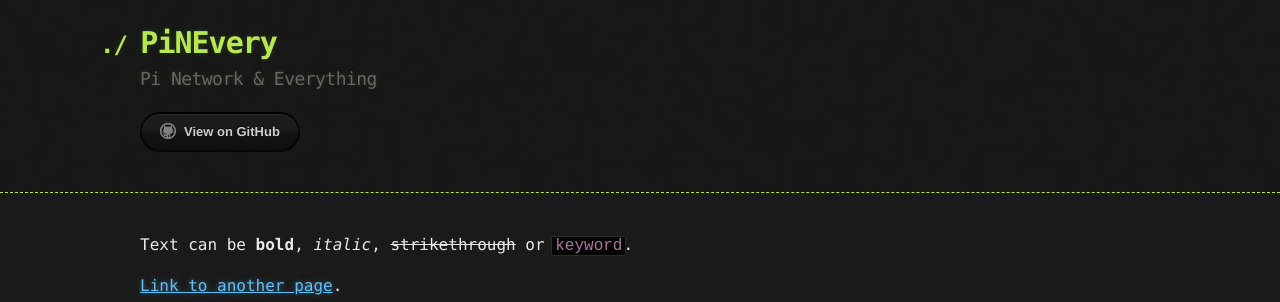
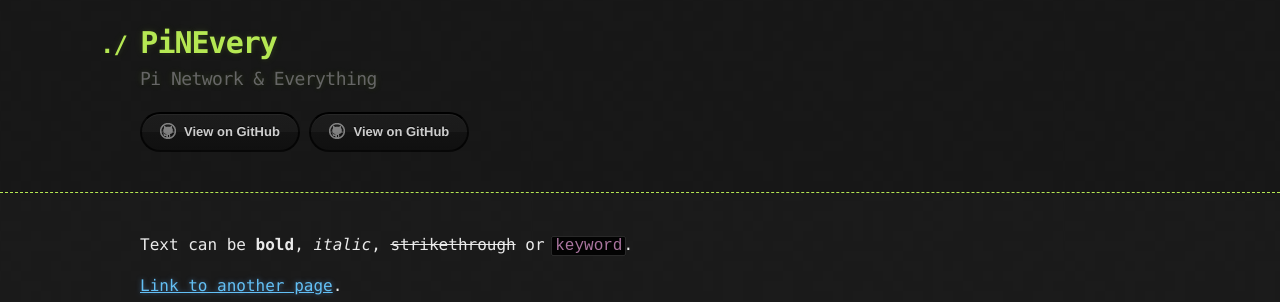
Before and after one commit to miraepa/pinevery, a Jekyll site: the page built from index.md, in a window 1280 px wide and 900 px high. Shown: the top 302 px of the window. Built offline with Jekyll 4.4.1, drawn with Linux system fonts in a browser that asks for light colours.

Commit message:
Update default.html

```diff
--- a/_layouts/default.html
+++ b/_layouts/default.html
@@ -25,6 +25,7 @@
             <a href="{{ site.github.tar_url }}" class="btn">Download as .tar.gz</a>
           {% endif %}
           <a href="{{ site.github.repository_url }}" class="btn btn-github"><span class="icon"></span>View on GitHub</a>
+          <a href="{{ site.github.repository_url }}" class="btn btn-github"><span class="icon"></span>View on GitHub</a>
         </section>
       </div>
     </header>
```
